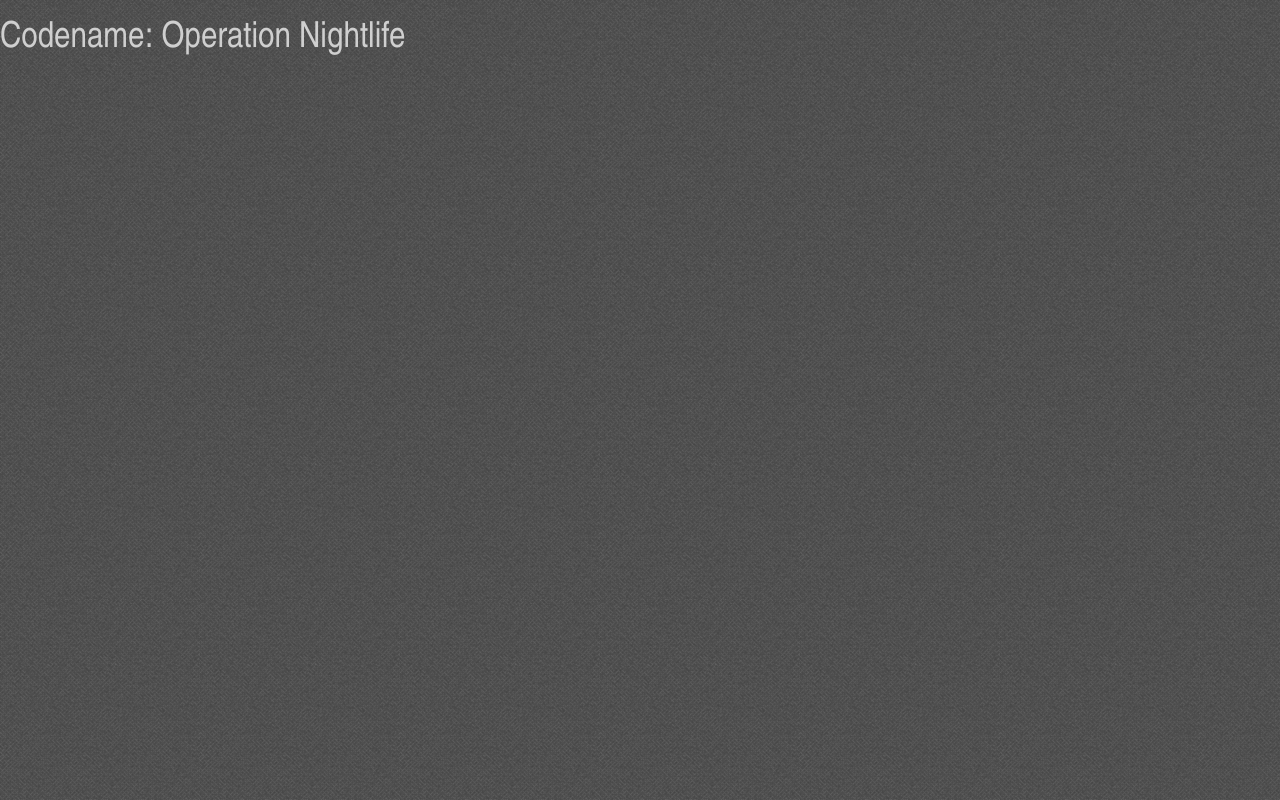
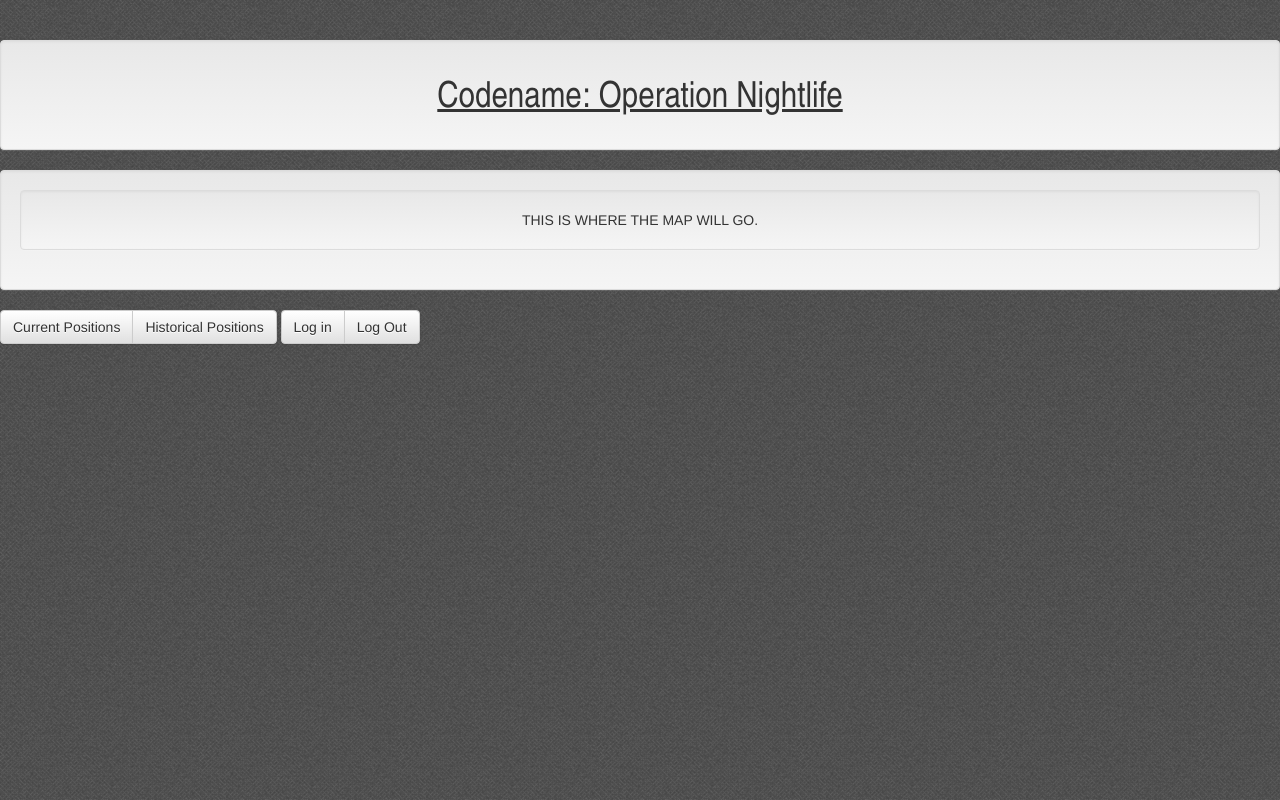
Before and after one commit to rws481664swr/OperationNightlife, a plain HTML site: page index.html in a window 1280 px wide. Drawn offline with nearby package versions, Linux system fonts and the light colour scheme.

Commit message:
Added some basic map elements No functionality - just aesthetics instead

```diff
--- a/index.html
+++ b/index.html
@@ -5,6 +5,7 @@
 	<link href="css/bootstrap.min.css" rel="stylesheet" />
 	<link href="css/bootstrap-theme.min.css" rel="stylesheet" />
 	<script src="js/angular.min.js"></script>
+	<script src="https://ajax.googleapis.com/ajax/libs/jquery/1.11.1/jquery.min.js"></script>
 	<script src="js/bootstrap.min.js"></script>
 	<script src="js/ui-bootstrap-tpls-0.11.0.min.js"></script>
 
@@ -12,16 +13,23 @@
 	<script src="js/main.js"></script>
 	<!-- Implement auxiliary JS files here -->
 
-	<style>
-		body {
-			background-image: url(images/tweed.png);
-		}
-	</style>
+
 </head>
 
-<body>
+<body ng-style="{'background-image': 'url(images/tweed.png)'}">
+	<div id="header" class="page-header well text-center" ng-controller="headerCtrl" class>
+		<h1 ng-style="{'font-family': 'Arial Narrow'}"><u>{{nightlife.title}}</u></h1>
+	</div>
 	<!-- Map view -->
-	<div id="map-view" ng-controller="mapCtrl">
-		<h1 ng-style="{'color': '#CFCFCF', 'font-family': 'Arial Narrow'}">{{nightlife.title}}</h1>
+	<div id="map-view" class="well" ng-controller="mapCtrl">
+		<div class="well text-center">THIS IS WHERE THE MAP WILL GO.</div>
+	</div>
+	<div id="map-filter-buttons" class="btn-group">
+		<button type="button" class="btn btn-default">Current Positions</button>
+		<button type="button" class="btn btn-default">Historical Positions</button>
+	</div>
+	<div id="login-buttons-div" class="btn-group">
+		<button type="button" class="btn btn-default">Log in</button>
+		<button type="button" class="btn btn-default">Log Out</button>
 	</div>
 </body>
--- a/js/main.js
+++ b/js/main.js
@@ -6,6 +6,10 @@ var model = {
 
 var nightlifeApp = angular.module("nightlifeApp", []) //TODO: module name might want to be changed.
 
+.controller("headerCtrl", function($scope, $rootScope) {
+	$scope.nightlife = model;
+})
+
 // Controller for map view
 .controller("mapCtrl", function($scope, $rootScope) {
 	$scope.nightlife = model;
```
